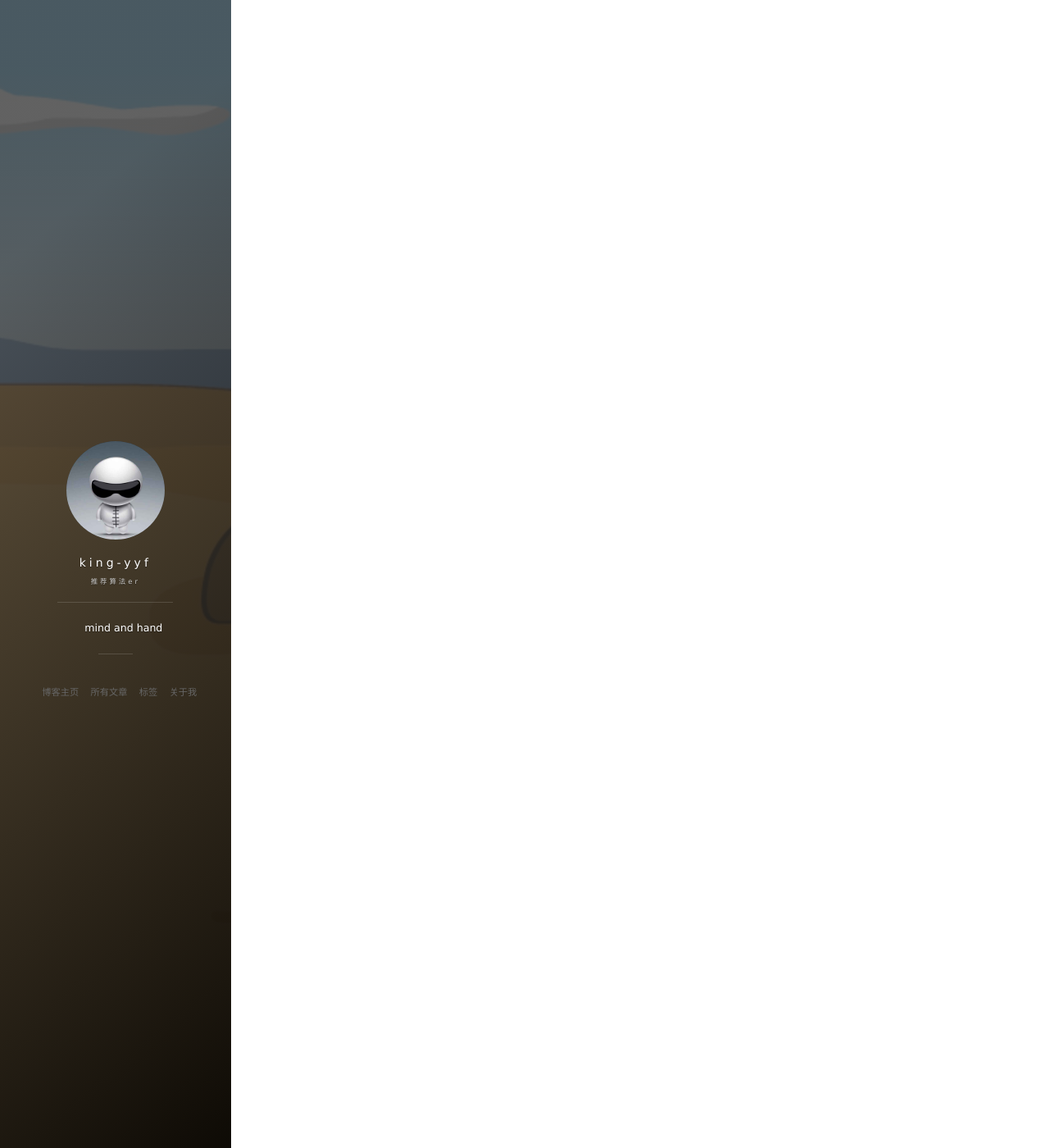
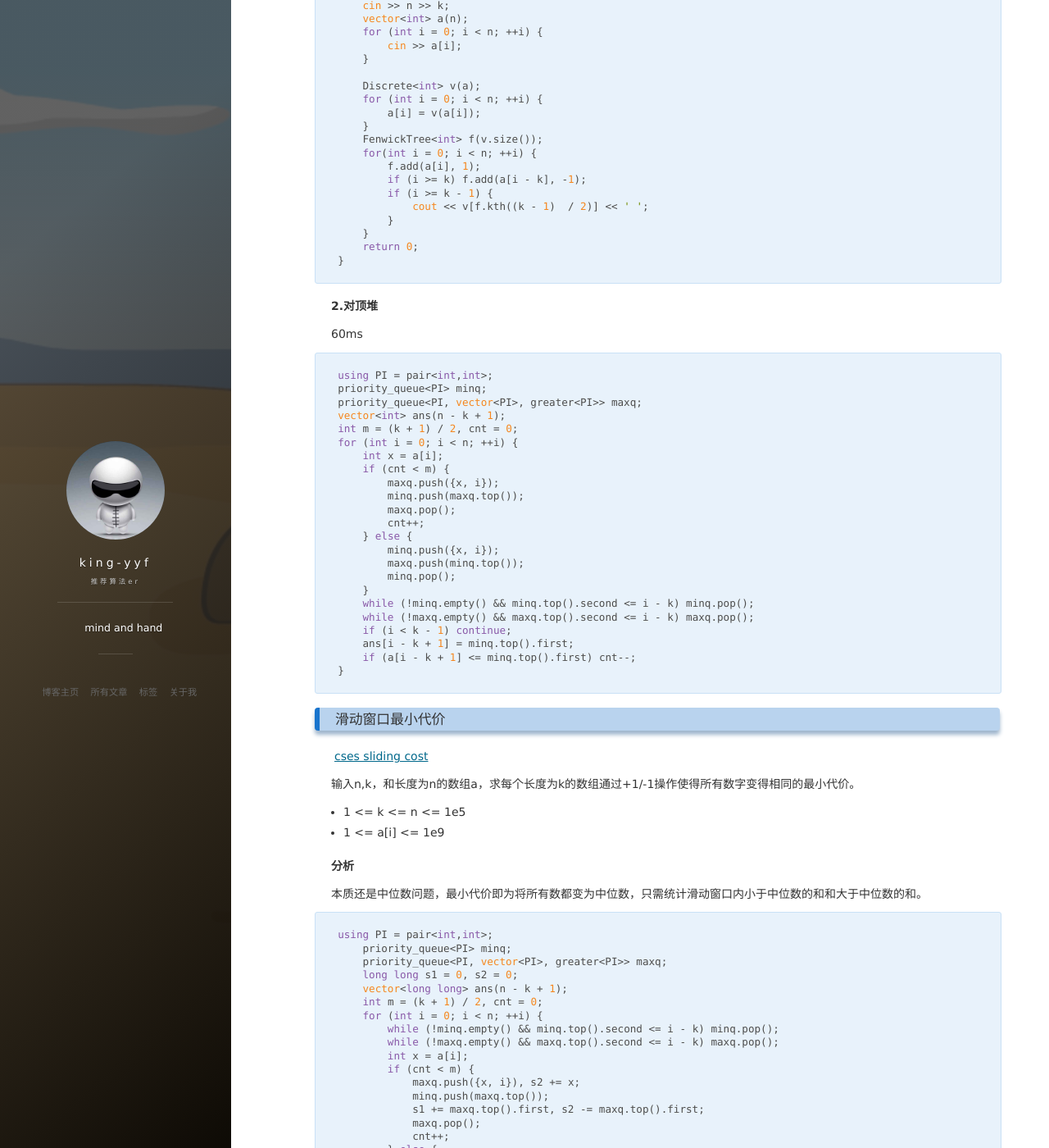
Before and after one commit to king-yyf/king-yyf.github.io, a Jekyll site: the page built from _posts/2021-12-12-balance_tree.md, in a window 1280 px wide and 1400 px high, scrolled down 4733 px. Shown: the whole window at 82% size. Built offline with Jekyll 4.4.1, drawn with Linux system fonts in a browser that asks for light colours; nearby versions of some CDN libraries; comment, search, counter and statistics services are not loaded; some of the changed text lies outside the part shown.

Commit message:
update median

````diff
--- a/_posts/2021-12-12-balance_tree.md
+++ b/_posts/2021-12-12-balance_tree.md
@@ -17,6 +17,8 @@
 - [pbds实现multiset](#pbds实现multiset)
 - [序列顺序查询](#序列顺序查询)
 - [滑动窗口中位数](#滑动窗口中位数)
+- [滑动窗口中位数2](#滑动窗口中位数2)
+- [滑动窗口最小代价](#滑动窗口最小代价)
 
 
 
@@ -256,3 +258,120 @@
 };
 
 ```
+
+### 滑动窗口中位数2
+
+[cses sliding median](https://vjudge.net/problem/CSES-1076)
+
+输入n,k，和长度为n的数组a，求每个长度为k的数组的中位数，如果数字为奇数，中位数为中间的数，如果为偶数，中位数为中间两个数中较小的数。
+
++ 1 <= k <= n <= 1e5
++ 1 <= a[i] <= 1e9
+
+**1.离散化+FenwickTree**
+
+140ms
+
+```c++
+// FenwickTree
+// Discrete
+int main() {
+    ios::sync_with_stdio(false); cin.tie(nullptr);
+    int n, k;
+    cin >> n >> k;
+    vector<int> a(n);
+    for (int i = 0; i < n; ++i) {
+        cin >> a[i];
+    }
+
+    Discrete<int> v(a);
+    for (int i = 0; i < n; ++i) {
+        a[i] = v(a[i]);
+    }
+    FenwickTree<int> f(v.size());
+    for(int i = 0; i < n; ++i) {
+        f.add(a[i], 1);
+        if (i >= k) f.add(a[i - k], -1);
+        if (i >= k - 1) {
+            cout << v[f.kth((k - 1)  / 2)] << ' ';
+        }
+    }
+    return 0;
+}
+```
+
+**2.对顶堆**
+
+60ms
+
+```c++
+using PI = pair<int,int>;
+priority_queue<PI> minq;
+priority_queue<PI, vector<PI>, greater<PI>> maxq;
+vector<int> ans(n - k + 1);
+int m = (k + 1) / 2, cnt = 0;
+for (int i = 0; i < n; ++i) {
+    int x = a[i];
+    if (cnt < m) {
+        maxq.push({x, i});
+        minq.push(maxq.top());
+        maxq.pop();
+        cnt++;
+    } else {
+        minq.push({x, i});
+        maxq.push(minq.top());
+        minq.pop();
+    }
+    while (!minq.empty() && minq.top().second <= i - k) minq.pop();
+    while (!maxq.empty() && maxq.top().second <= i - k) maxq.pop();
+    if (i < k - 1) continue;
+    ans[i - k + 1] = minq.top().first;
+    if (a[i - k + 1] <= minq.top().first) cnt--;
+}
+```
+
+### 滑动窗口最小代价
+
+[cses sliding cost](https://vjudge.net/problem/CSES-1076)
+
+输入n,k，和长度为n的数组a，求每个长度为k的数组通过+1/-1操作使得所有数字变得相同的最小代价。
+
++ 1 <= k <= n <= 1e5
++ 1 <= a[i] <= 1e9
+
+**分析**
+
+本质还是中位数问题，最小代价即为将所有数都变为中位数，只需统计滑动窗口内小于中位数的和和大于中位数的和。
+
+```c++
+using PI = pair<int,int>;
+    priority_queue<PI> minq;
+    priority_queue<PI, vector<PI>, greater<PI>> maxq;
+    long long s1 = 0, s2 = 0;
+    vector<long long> ans(n - k + 1);
+    int m = (k + 1) / 2, cnt = 0;
+    for (int i = 0; i < n; ++i) {
+        while (!minq.empty() && minq.top().second <= i - k) minq.pop();
+        while (!maxq.empty() && maxq.top().second <= i - k) maxq.pop();
+        int x = a[i];
+        if (cnt < m) {
+            maxq.push({x, i}), s2 += x;
+            minq.push(maxq.top());
+            s1 += maxq.top().first, s2 -= maxq.top().first;
+            maxq.pop();
+            cnt++;
+        } else {
+            minq.push({x, i}), s1 += x;
+            maxq.push(minq.top());
+            s2 += minq.top().first, s1 -= minq.top().first;
+            minq.pop();
+        }
+        while (!minq.empty() && minq.top().second <= i - k) minq.pop();
+        while (!maxq.empty() && maxq.top().second <= i - k) maxq.pop();
+        if (i < k - 1) continue;
+        int md = minq.top().first;
+        ans[i - k + 1] = m * 1ll * md - s1 + s2 - (k - m) * 1ll *md;
+        if (a[i - k + 1] <= minq.top().first) cnt--, s1 -= a[i - k + 1];
+        else s2 -= a[i - k + 1];
+    }
+```
````
Also changed, not shown: _posts/2021-10-05-google_oa.md (+19 -14 lines).
